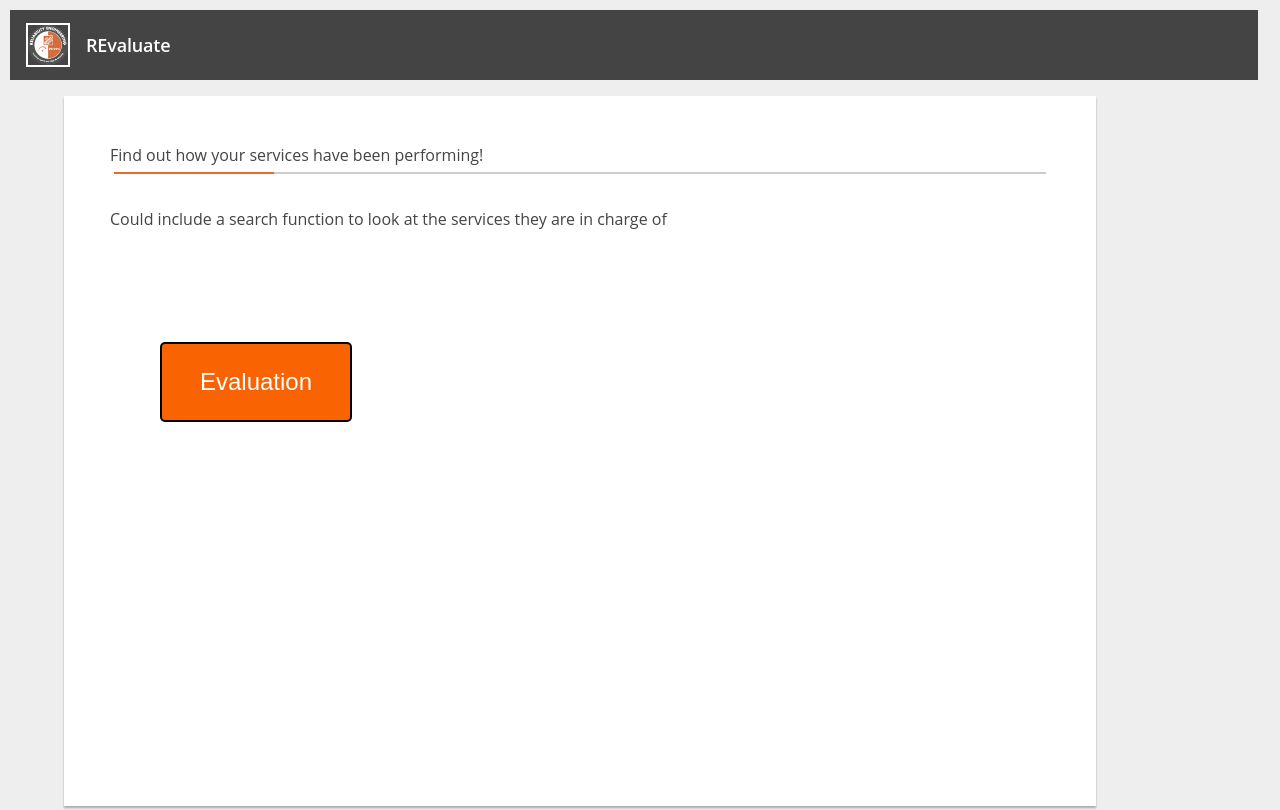
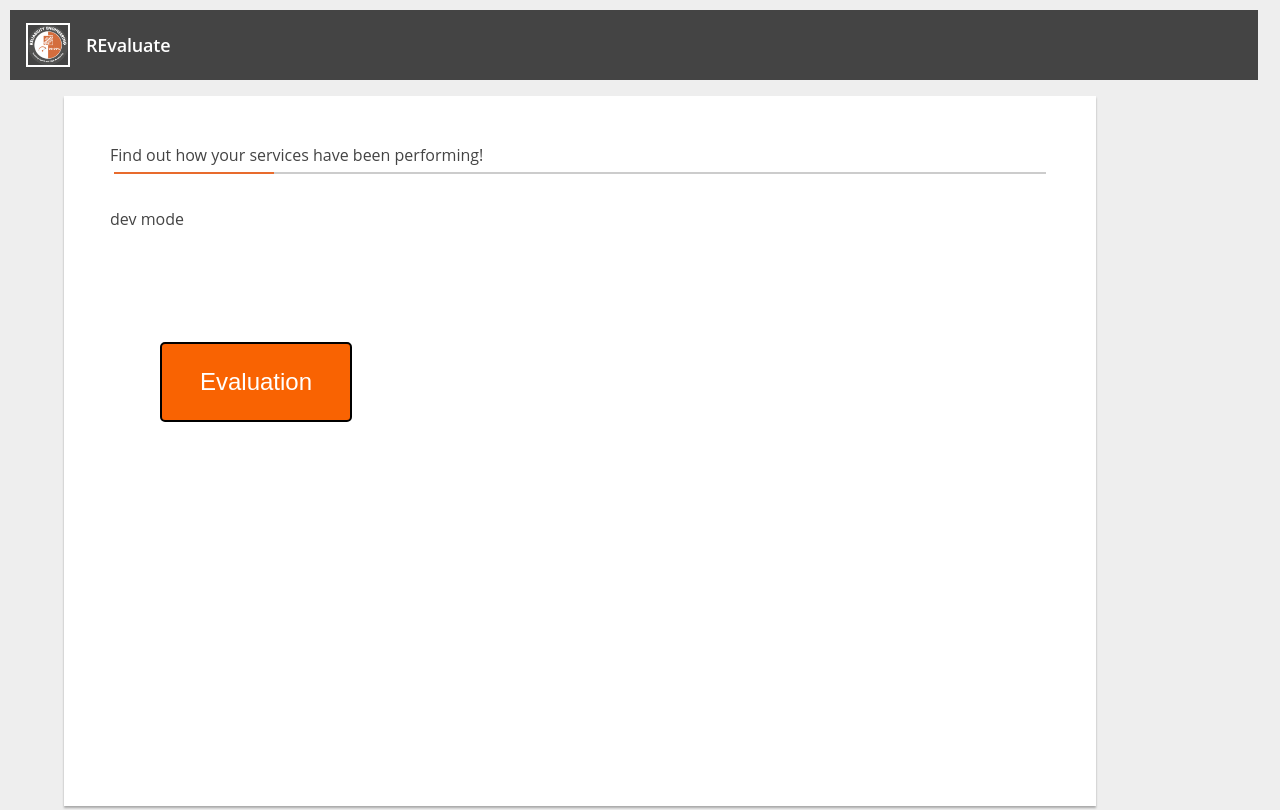
Before and after one commit to goodjen/cicd-test2, a React (Create React App) app: page / in a window 1280 px wide. Built offline with nearby package versions, Linux system fonts and the light colour scheme.

Commit message:
in production mode for containers and can run development from command line

```diff
--- a/src/routes/home/component-page-home.jsx
+++ b/src/routes/home/component-page-home.jsx
@@ -6,7 +6,7 @@ const PageHome = () => (
   <div className="page">
     <div className="page-content column align-center box">
         <h2>Find out how your services have been performing! <hr />
-        Could include a search function to look at the services they are in charge of</h2>
+         dev mode</h2>
       <ScoreButton />
     </div>
   </div>
```
Also changed, not shown: 1 other file (tests, documents, lock files or other folders).
